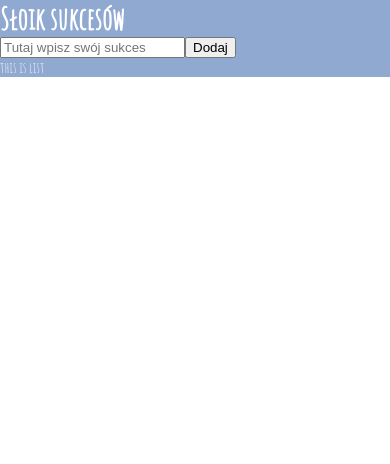
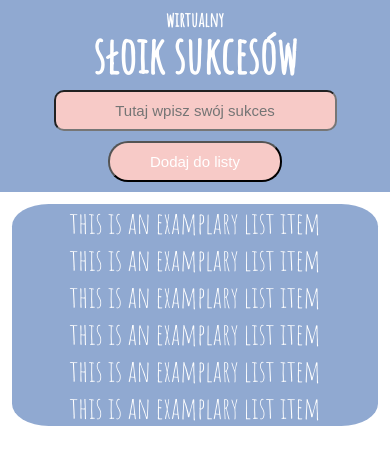
Before and after one commit to joannaotmianowska/successjar, a Gatsby site: page / in a window 390 px wide. Built offline with nearby package versions, Linux system fonts and the light colour scheme; Gatsby itself is replaced by a stand-in of ours.

Commit message:
components changed to stateless comp, basic layout for mobile view

```diff
--- a/src/components/addNewSuccessButton.js
+++ /dev/null
@@ -1,11 +0,0 @@
-import React, { Component } from 'react';
-
-class AddNewSuccessButton extends Component {
-    render() {
-        return (
-            <button>Dodaj</button>
-        );
-    }
-}
-
-export default AddNewSuccessButton;
--- a/src/components/addNewSuccessForm.js
+++ /dev/null
@@ -1,16 +0,0 @@
-import React, { Component } from 'react';
-import AddNewSuccesInput from "./addNewSuccessInput";
-import AddNewSuccessButton from './addNewSuccessButton';
-
-class AddNewSuccessForm extends Component {
-    render() {
-        return (
-            <div>
-                <AddNewSuccesInput />
-                <AddNewSuccessButton />
-            </div>
-        );
-    }
-}
-
-export default AddNewSuccessForm;
--- a/src/components/addNewSuccessInput.js
+++ /dev/null
@@ -1,11 +0,0 @@
-import React, { Component } from 'react';
-
-class AddNewSuccessInput extends Component {
-    render() {
-        return (
-            <input placeholder="Tutaj wpisz swój sukces"></input>
-        );
-    }
-}
-
-export default AddNewSuccessInput;
--- a/src/components/app.js
+++ b/src/components/app.js
@@ -1,18 +1,17 @@
-import React, { Component } from 'react';
-import Header from './header';
-import AddNewSuccessForm from './addNewSuccessForm';
-import SuccessList from './SuccessList';
+import React from 'react';
+import styled from 'styled-components';
+import Form from './form';
+import List from './list';
 
-class App extends Component {
-    render() {
-        return (
-            <>
-                <Header siteTitle="Słoik sukcesów" />
-                <AddNewSuccessForm />
-                <SuccessList />
-            </>
-        );
-    }
-}
+const StyledWrapper = styled.div`
+    height: 100vh;
+`
+
+const App = () => (
+    <StyledWrapper>
+        <Form />
+        <List />
+    </StyledWrapper>
+)
 
 export default App;
--- /dev/null
+++ b/src/components/button.js
@@ -0,0 +1,28 @@
+import React from 'react';
+import styled from 'styled-components';
+import { theme } from "../utils/theme"
+
+const StyledButton = styled.button`
+    background: ${({ theme }) => theme.colors.backgroundSecondary};
+    font-size: 1.5rem;
+    color: ${({ theme }) => theme.colors.text};
+    box-shadow: none;
+    text-align: center;
+    margin: 1rem 0;
+    border-radius: 2rem;
+    padding: 1rem 4rem;
+
+    &:active {
+        border: none;
+    }
+`
+
+const handleOnClick = (e) => {
+    e.preventDefault();
+    console.log('clicked')
+}
+
+const Button = () => (
+    <StyledButton onClick={handleOnClick}>Dodaj do listy</StyledButton>
+)
+export default Button;
--- /dev/null
+++ b/src/components/form.js
@@ -0,0 +1,22 @@
+import React from 'react';
+import styled from 'styled-components';
+import Header from './header';
+import Input from "./input";
+import Button from './button';
+
+const StyledWrapper = styled.div`
+    background: ${({ theme }) => theme.colors.backgroundPrimary};
+    display: flex;
+    flex-direction: column;
+    align-items: center;
+`
+
+const Form = () => (
+    <StyledWrapper>
+        <Header />
+        <Input />
+        <Button />
+    </StyledWrapper>
+)
+
+export default Form;
--- a/src/components/header.js
+++ b/src/components/header.js
@@ -1,31 +1,44 @@
 import { Link } from "gatsby"
-import PropTypes from "prop-types"
 import React from "react"
+import styled from 'styled-components';
 
-const Header = ({ siteTitle }) => (
-  <header>
-    <div>
-      <h1 style={{ margin: 0 }}>
+const StyledHeader = styled.header`
+  display: flex;
+  flex-direction: column;
+  justify-content: center;
+  align-items: center;
+`
+
+const StyledHeading1 = styled.h1`
+  margin: 5% 0;
+  font-size: 5rem;
+`
+
+const StyledSmallerHeading = styled.div`
+  font-size: 2rem;
+  margin: 0;
+`
+
+const Header = () => (
+  <StyledHeader>
+      <StyledHeading1>
         <Link
           to="/"
           style={{
             color: `white`,
             textDecoration: `none`,
+            display: `flex`,
+            flexDirection: `column`,
+            alignItems: `center`,
+            justifyContent: `center`,
+            lineHeight: `1`
           }}
         >
-          {siteTitle}
+          <StyledSmallerHeading>wirtualny</StyledSmallerHeading>
+          <div>słoik sukcesów</div>
         </Link>
-      </h1>
-    </div>
-  </header>
+      </StyledHeading1>
+  </StyledHeader>
 )
 
-Header.propTypes = {
-  siteTitle: PropTypes.string,
-}
-
-Header.defaultProps = {
-  siteTitle: ``,
-}
-
 export default Header
--- /dev/null
+++ b/src/components/input.js
@@ -0,0 +1,19 @@
+import React from 'react';
+import styled from 'styled-components';
+import { theme } from "../utils/theme"
+
+const StyledInput = styled.input`
+    background: ${({ theme }) => theme.colors.backgroundSecondary};
+    font-size: 1.5rem;
+    color: ${({ theme }) => theme.colors.text};
+    box-shadow: none;
+    text-align: center;
+    border-radius: 1rem;
+    padding: 1rem 4rem;
+`
+
+const Input = () => (
+    <StyledInput placeholder="Tutaj wpisz swój sukces"/>
+)
+
+export default Input;
--- a/src/components/layout.js
+++ b/src/components/layout.js
@@ -26,7 +26,6 @@ const GlobalStyle = createGlobalStyle`
 const StyledWrapper = styled.div`
   font-size: 1.5rem;
   color: ${({ theme }) => theme.colors.text};
-  background: ${({ theme }) => theme.colors.backgroundPrimary};
 `
 
 const Layout = ({ children }) => (
--- /dev/null
+++ b/src/components/list.js
@@ -0,0 +1,29 @@
+import React, { Component } from 'react';
+import styled from 'styled-components';
+
+const StyledWrapper = styled.ul`
+    list-style: none;
+    grid-row-start: 2;
+    background: ${({ theme }) => theme.colors.backgroundPrimary};
+    border-radius: 10%;
+    display: flex;
+    justify-content: center;
+    align-items: center;
+    flex-direction: column;
+    padding: 0;
+    margin: 3%;
+    font-size: 3rem;
+`
+
+const List = () => (
+    <StyledWrapper>
+        <li>this is an examplary list item</li>
+        <li>this is an examplary list item</li>
+        <li>this is an examplary list item</li>
+        <li>this is an examplary list item</li>
+        <li>this is an examplary list item</li>
+        <li>this is an examplary list item</li>
+    </StyledWrapper>
+)
+
+export default List;
--- a/src/components/successList.js
+++ /dev/null
@@ -1,13 +0,0 @@
-import React, { Component } from 'react';
-
-class SuccessList extends Component {
-    render() {
-        return (
-            <div>
-                this is list
-            </div>
-        );
-    }
-}
-
-export default SuccessList;
```
